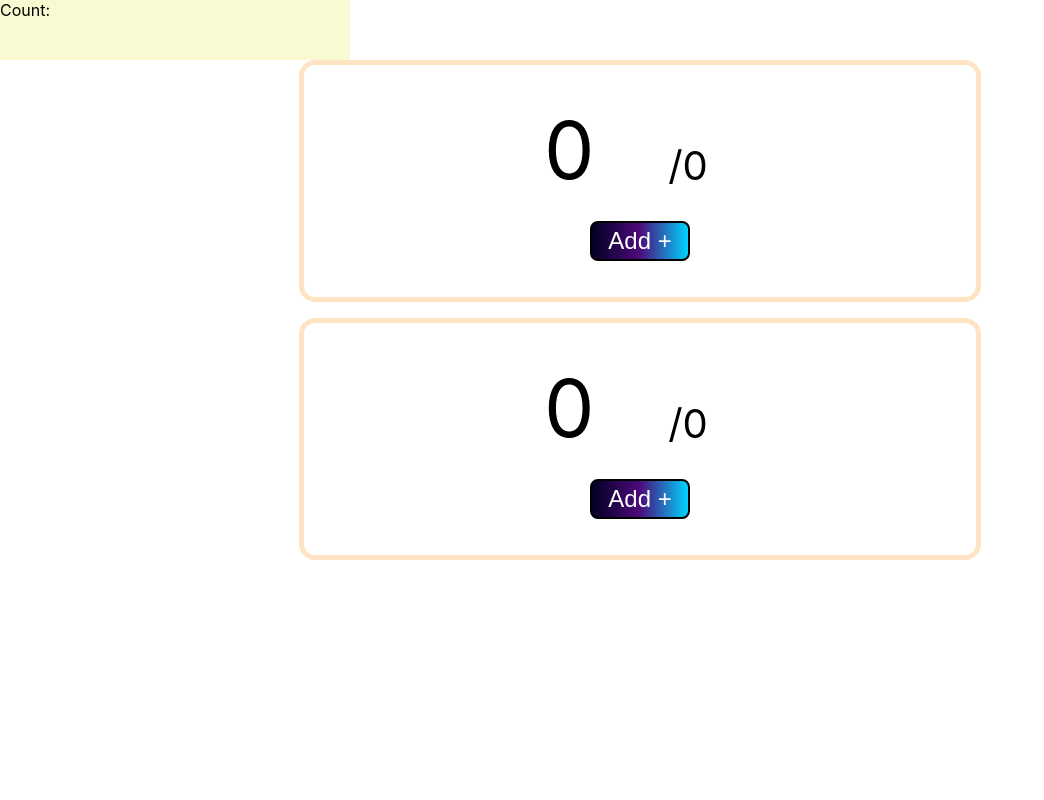
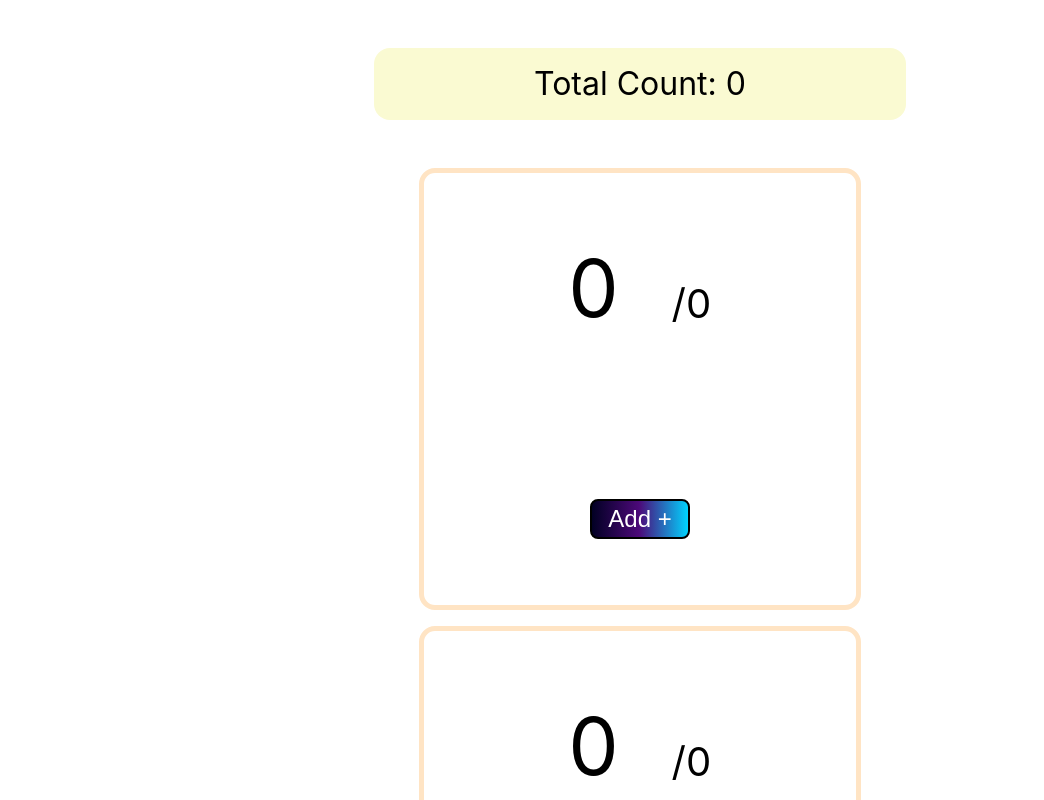
Before and after one commit to CureLatte/CafeTour, a React (Create React App) app: page / in a window 1280 px wide. Shown: the top 800 px of the page, without its empty margins (0-1044 px from the left). Built offline with nearby package versions, Linux system fonts and the light colour scheme.

Commit message:
[FEAT] Counter solve

```diff
--- a/src/App.css
+++ b/src/App.css
@@ -78,8 +78,8 @@
 
 /* counter setting */
 .counter{
-  width: 50%;
-  height: 200px;
+  width: 400px;
+  height: 400px;
   border: bisque solid 5px;
   border-radius: 1rem;
   display: flex;
@@ -96,18 +96,22 @@
 
 .number{
   margin: auto;
-  font-size: 5rem;
+  font-size: 5em;
   display: flex;
   flex-direction: row;
-  justify-content: center;
+  justify-content: space-evenly;
   align-content: end;
   width: 50%;
   height: 40%;
 }
 
 .currentCount{
+  display: inline-block;
   width: 30%;
   height: 100%;
+  justify-content: end;
+  text-align: end;
+  padding-right:1rem;
 }
 
 .allCount{
@@ -118,6 +122,7 @@
   vertical-align: bottom;
   text-align: center;
   padding-top: 1em;
+  padding-left: 0.5rem;
 }
 
 .button{
@@ -134,7 +139,22 @@
 
 /* Counter banner */
 .CounterStatus{
-  width: 350px;
-  height: 60px;
+  width: 500px;
+  height: 40px;
   background-color: lightgoldenrodyellow;
+  margin: 3rem auto;
+  font-size: 2em;
+  padding: 1rem;
+  border-radius: 1rem;
+  text-align: center;
+  vertical-align: center;
+  line-height: 40px;
+  display: flex;
+  flex-direction: row;
+  justify-content: space-evenly;
 }
+
+.overCount{
+  justify-content: end;
+
+}
--- a/src/App/AppCounter.jsx
+++ b/src/App/AppCounter.jsx
@@ -3,11 +3,22 @@ import {useState} from "react";
 
 const AppCounter = ()=>{
     const [allCount, setAllCount] = useState(0)
-    const [Count, setCount] = useState(0)
+
+    const check = (count)=>{
+        console.log(count)
+        if (count >= 10){
+            return <span className='overCount'>  &#128156;</span>
+        } else if( count >= 5){
+            return <span className='overCount'>  &#128155;</span>
+        }
+    }
 
     return (
         <div>
-            <div className='CounterStatus'> Count: {}</div>
+            <div className='CounterStatus'>
+                <span>Total Count: {allCount}</span>
+                {check(allCount)}
+            </div>
             <Counter setAllCount={setAllCount} allCount={allCount}/>
             <Counter setAllCount={setAllCount} allCount={allCount}/>
         </div>
--- a/src/componants/Counter.jsx
+++ b/src/componants/Counter.jsx
@@ -6,7 +6,9 @@ export default function Counter({allCount, setAllCount}){
     return (
         <div className='counter'>
             <span className='number'>
-                <span className='currentCount'>{number}</span>
+                <span className='currentCount'>
+                    {number}
+                </span>
                 <span className='allCount'>/{allCount}</span>
             </span>
             <button className='button' onClick={()=>{
```
